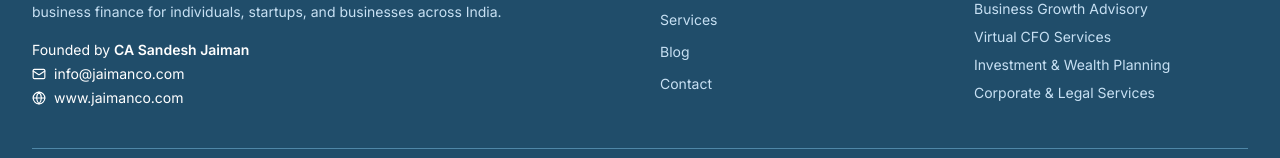
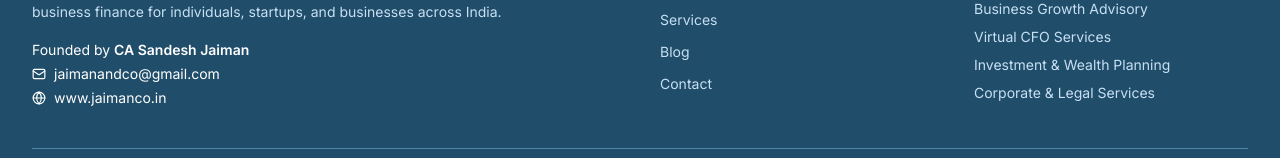
Before and after one commit to avinatani07/CA-SANDESH, a React (Vite) app: page / in a window 1280 px wide. Shown: the part 6159-6317 px from the top of the page. Built offline with nearby package versions, Linux system fonts and the light colour scheme.

Commit message:
fixed footer

```diff
--- a/src/components/Footer.tsx
+++ b/src/components/Footer.tsx
@@ -19,11 +19,11 @@
             <p className="text-primary-200 text-sm mb-1">Founded by <span className="font-semibold text-white">CA Sandesh Jaiman</span></p>
             <div className="flex items-center gap-2 text-primary-200 text-sm mb-1">
               <Mail size={14} />
-              <a href="mailto:info@jaimanco.com" className="hover:text-accent-400 transition-colors">info@jaimanco.com</a>
+              <a href="mailto:jaimanandco@gmail.com" className="hover:text-accent-400 transition-colors">jaimanandco@gmail.com</a>
             </div>
             <div className="flex items-center gap-2 text-primary-200 text-sm">
               <Globe size={14} />
-              <a href="https://www.jaimanco.com" target="_blank" rel="noopener noreferrer" className="hover:text-accent-400 transition-colors">www.jaimanco.com</a>
+              <a href="https://www.jaimanco.in" target="_blank" rel="noopener noreferrer" className="hover:text-accent-400 transition-colors">www.jaimanco.in</a>
             </div>
           </div>
 
```
